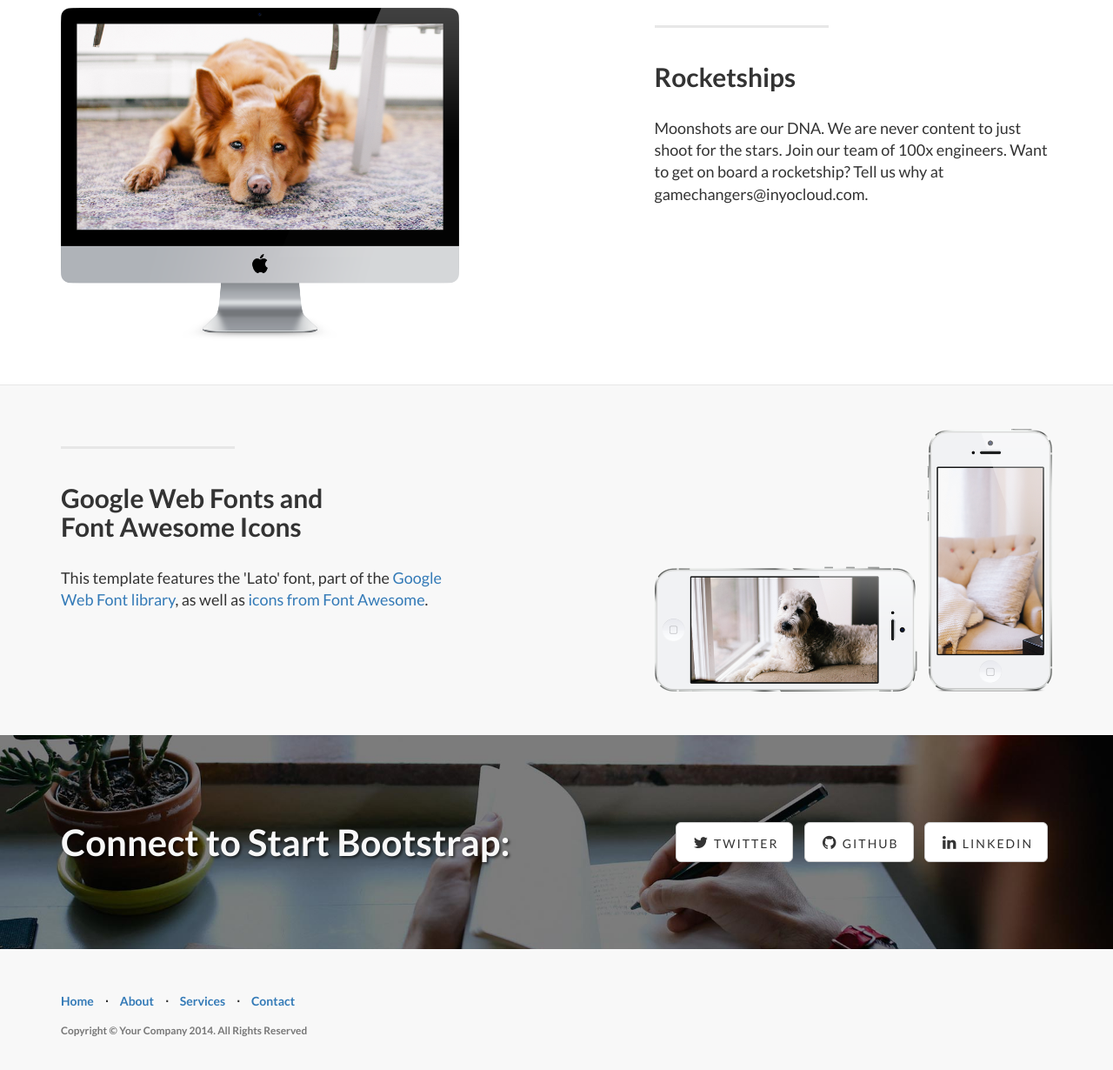
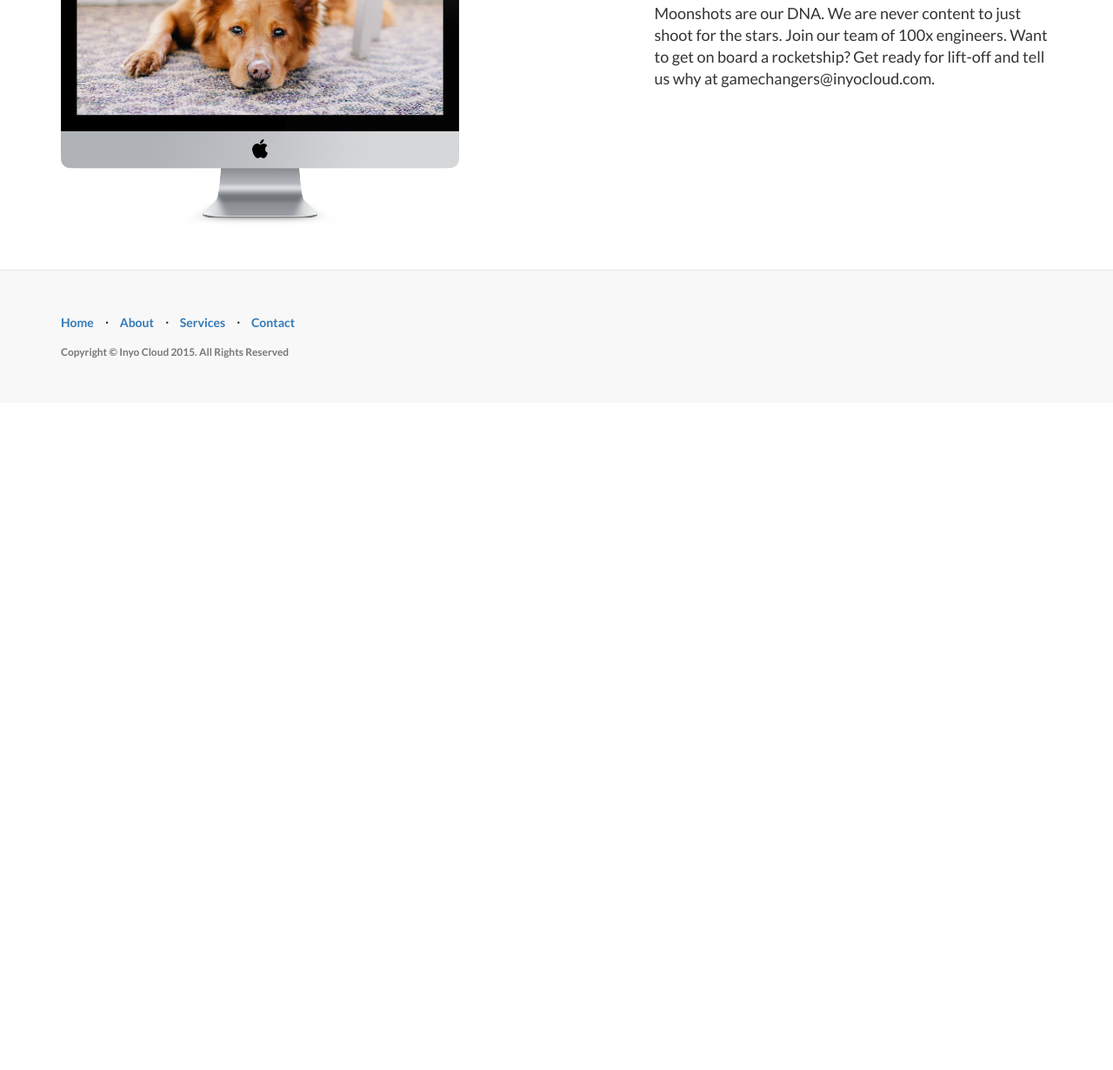
Before and after one commit to rcoh/inyo, a plain HTML site: page index.html in a window 1280 px wide. Shown: the part 1326-2556 px from the top of the page at 87% size. After the commit the page ends 1789 px from the top, so only its background shows below. Drawn offline with Linux system fonts and the light colour scheme.

Commit message:
Inyo life

```diff
--- a/css/landing-page.css
+++ b/css/landing-page.css
@@ -168,3 +168,9 @@ footer {
 p.copyright {
     margin: 15px 0 0;
 }
+
+.inyologo {
+    background-color: #2368D3;
+    border-radius: 100px;
+
+}
--- a/index.html
+++ b/index.html
@@ -43,7 +43,7 @@
                     <span class="icon-bar"></span>
                     <span class="icon-bar"></span>
                 </button>
-                <a class="navbar-brand topnav" href="#">Start Bootstrap</a>
+                <a class="navbar-brand topnav" href="#">Inyo Cloud</a>
             </div>
             <!-- Collect the nav links, forms, and other content for toggling -->
             <div class="collapse navbar-collapse" id="bs-example-navbar-collapse-1">
@@ -106,7 +106,7 @@
                     <p class="lead">The cloud is here. The cloud is now. Our service oriented cloud based architecture provides a reliable and scalable infrastructure for your critical functional workloads.</p>
                 </div>
                 <div class="col-lg-5 col-lg-offset-2 col-sm-6">
-                    <img class="img-responsive" src="img/ipad.png" alt="">
+                    <img class="img-responsive inyologo" src="img/inyocloud.png" alt="">
                 </div>
             </div>
 
@@ -125,7 +125,7 @@
                     <hr class="section-heading-spacer">
                     <div class="clearfix"></div>
                     <h2 class="section-heading">Rocketships</h2>
-                    <p class="lead">Moonshots are our DNA. We are never content to just shoot for the stars. Join our team of 100x engineers. Want to get on board a rocketship? Tell us why at gamechangers@inyocloud.com.</p>
+                    <p class="lead">Moonshots are our DNA. We are never content to just shoot for the stars. Join our team of 100x engineers. Want to get on board a rocketship? Get ready for lift-off and tell us why at gamechangers@inyocloud.com.</p>
                 </div>
                 <div class="col-lg-5 col-sm-pull-6  col-sm-6">
                     <img class="img-responsive" src="img/dog.png" alt="">
@@ -138,57 +138,7 @@
     </div>
     <!-- /.content-section-b -->
 
-    <div class="content-section-a">
-
-        <div class="container">
-
-            <div class="row">
-                <div class="col-lg-5 col-sm-6">
-                    <hr class="section-heading-spacer">
-                    <div class="clearfix"></div>
-                    <h2 class="section-heading">Google Web Fonts and<br>Font Awesome Icons</h2>
-                    <p class="lead">This template features the 'Lato' font, part of the <a target="_blank" href="http://www.google.com/fonts">Google Web Font library</a>, as well as <a target="_blank" href="http://fontawesome.io">icons from Font Awesome</a>.</p>
-                </div>
-                <div class="col-lg-5 col-lg-offset-2 col-sm-6">
-                    <img class="img-responsive" src="img/phones.png" alt="">
-                </div>
-            </div>
-
-        </div>
-        <!-- /.container -->
-
-    </div>
-    <!-- /.content-section-a -->
-
 	<a  name="contact"></a>
-    <div class="banner">
-
-        <div class="container">
-
-            <div class="row">
-                <div class="col-lg-6">
-                    <h2>Connect to Start Bootstrap:</h2>
-                </div>
-                <div class="col-lg-6">
-                    <ul class="list-inline banner-social-buttons">
-                        <li>
-                            <a href="https://twitter.com/SBootstrap" class="btn btn-default btn-lg"><i class="fa fa-twitter fa-fw"></i> <span class="network-name">Twitter</span></a>
-                        </li>
-                        <li>
-                            <a href="https://github.com/IronSummitMedia/startbootstrap" class="btn btn-default btn-lg"><i class="fa fa-github fa-fw"></i> <span class="network-name">Github</span></a>
-                        </li>
-                        <li>
-                            <a href="#" class="btn btn-default btn-lg"><i class="fa fa-linkedin fa-fw"></i> <span class="network-name">Linkedin</span></a>
-                        </li>
-                    </ul>
-                </div>
-            </div>
-
-        </div>
-        <!-- /.container -->
-
-    </div>
-    <!-- /.banner -->
 
     <!-- Footer -->
     <footer>
@@ -212,7 +162,7 @@
                             <a href="#contact">Contact</a>
                         </li>
                     </ul>
-                    <p class="copyright text-muted small">Copyright &copy; Your Company 2014. All Rights Reserved</p>
+                    <p class="copyright text-muted small">Copyright &copy; Inyo Cloud 2015. All Rights Reserved</p>
                 </div>
             </div>
         </div>
```
